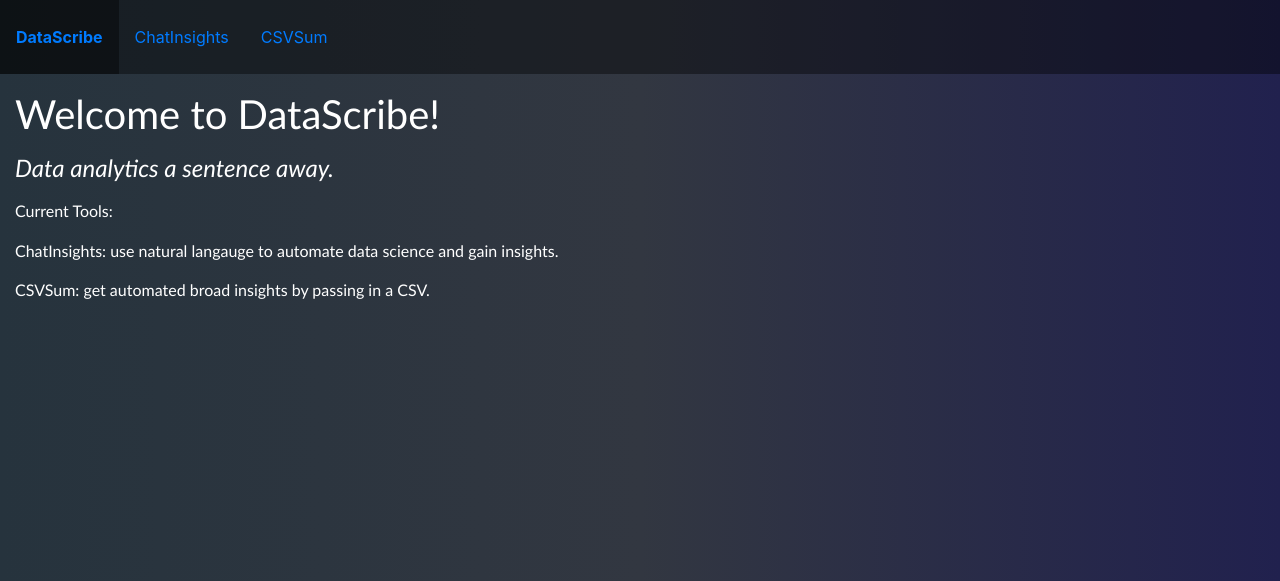
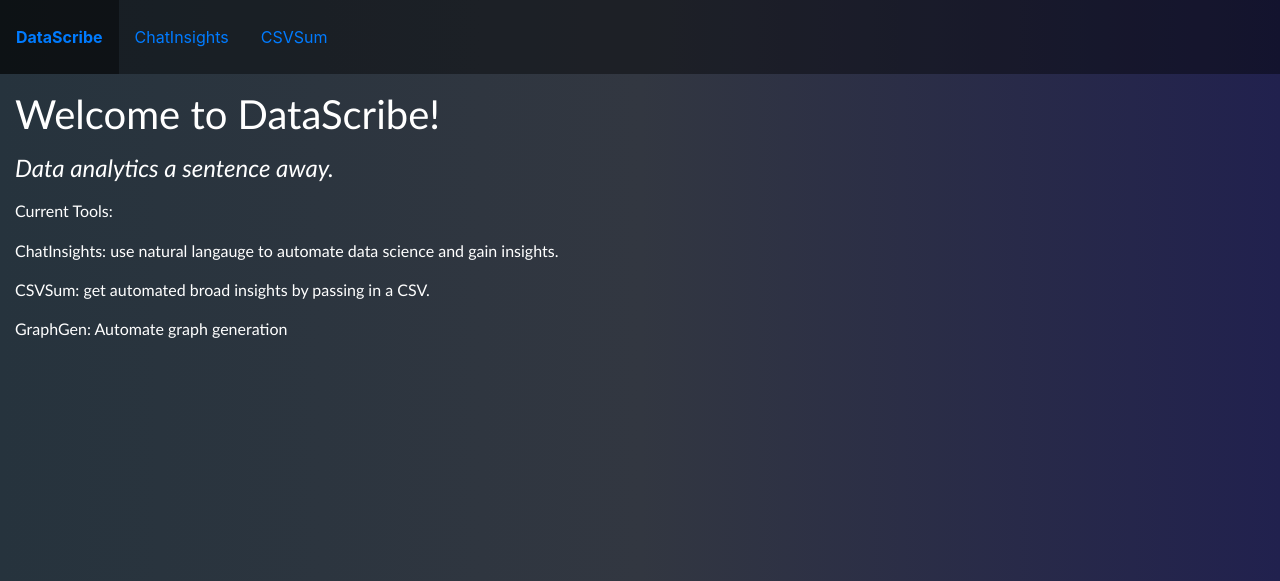
Before and after one commit to Dodesimo/DataScribe, a Flask app: page / in a window 1280 px wide. Shown: the top 581 px of the page. Run offline with Flask 3, Linux system fonts and the light colour scheme; some libraries are stand-ins or nearby versions.

Commit message:
myfirstcommit

```diff
--- a/templates/main.html
+++ b/templates/main.html
@@ -28,6 +28,7 @@
     <p></p>
     <p class="hometext">ChatInsights: use natural langauge to automate data science and gain insights.</p>
     <p class="hometext">CSVSum: get automated broad insights by passing in a CSV.</p>
+    <p class="hometext">GraphGen: Automate graph generation</p>
 {% endblock %}
 </body>
 </html>
```
